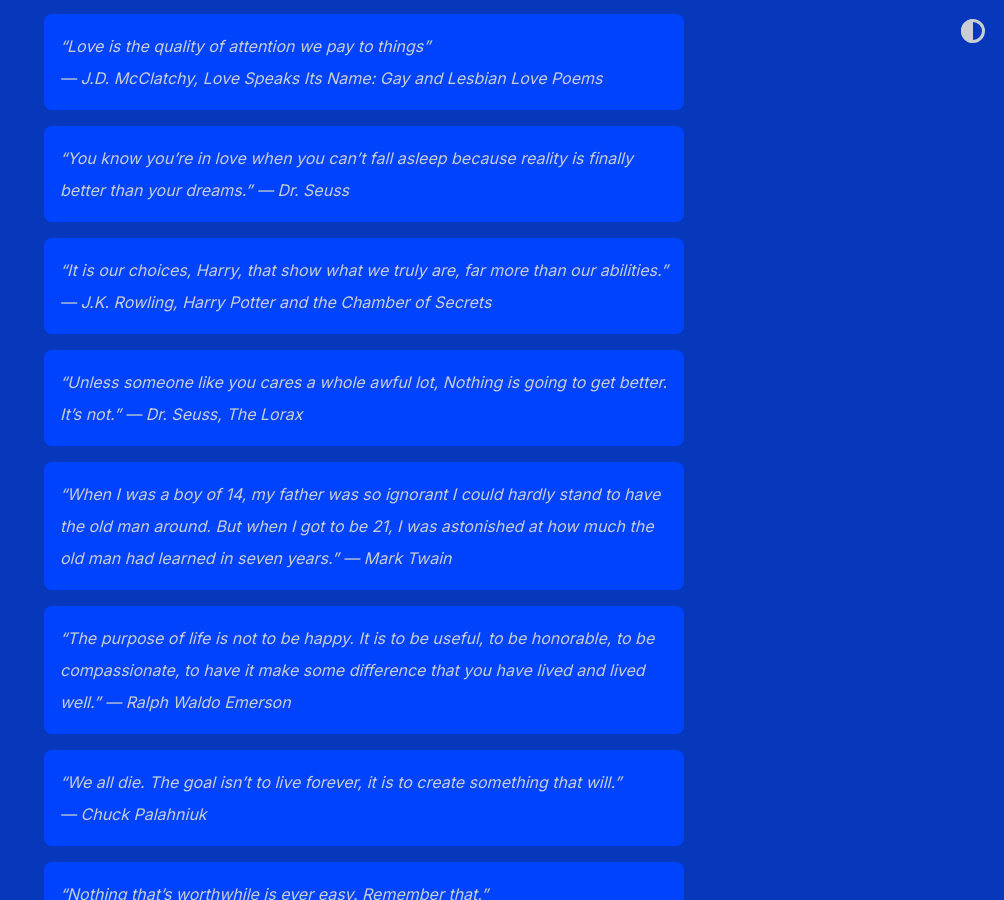
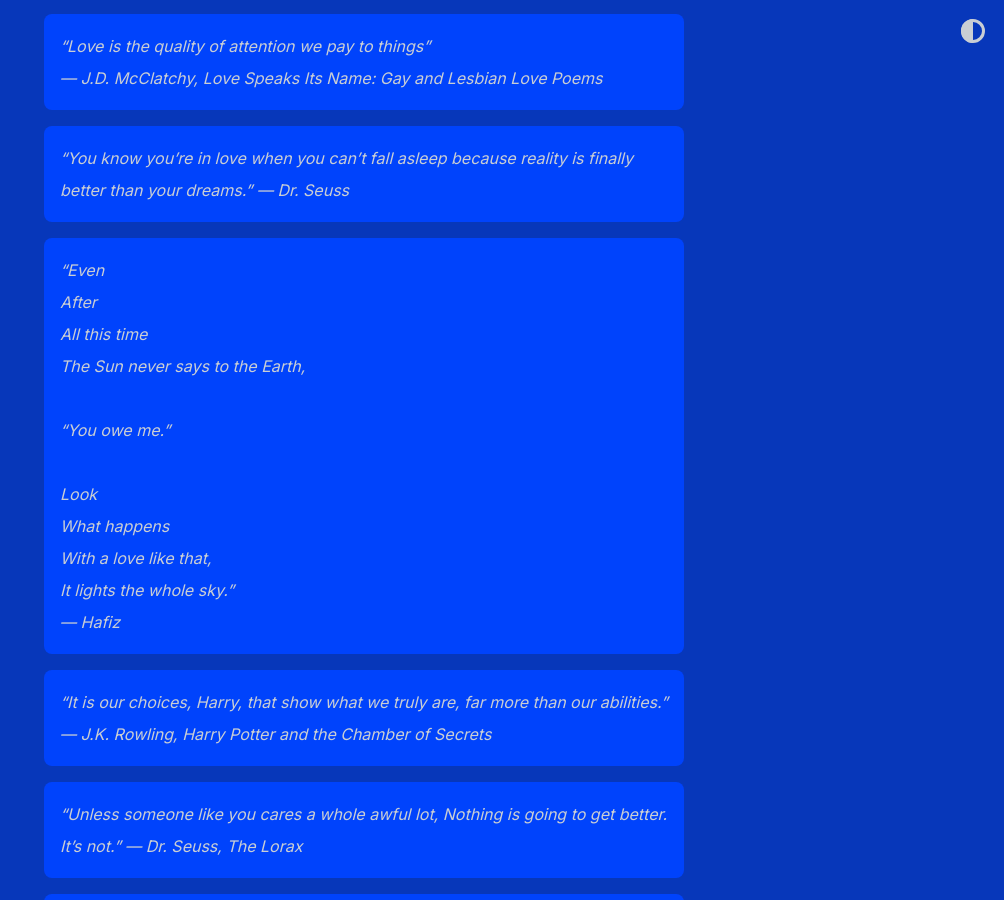
Before and after one commit to shihankanungo/shihankanungo.github.io, a Jekyll site: the page built from quotes.md, in a window 1280 px wide and 900 px high, scrolled down 252 px. Shown: the whole window, without its empty margins (276-1280 px from the left). Built offline with Jekyll 4.4.1, drawn with Linux system fonts in a browser that asks for light colours.

Commit message:
Update quotes.md

```diff
--- a/quotes.md
+++ b/quotes.md
@@ -8,6 +8,8 @@
 > "Love is the quality of attention we pay to things" <br> --- J.D. McClatchy, Love Speaks Its Name: Gay and Lesbian Love Poems
 
 > "You know you're in love when you can't fall asleep because reality is finally better than your dreams." --- Dr. Seuss
+
+> “Even <br> After <br> All this time <br> The Sun never says to the Earth, <br> <br> "You owe me."  <br><br> Look <br> What happens <br> With a love like that, <br> It lights the whole sky.” <br> --- Hafiz
 
 > "It is our choices, Harry, that show what we truly are, far more than our abilities." --- J.K. Rowling, <i>Harry Potter and the Chamber of Secrets</i>
 
```
